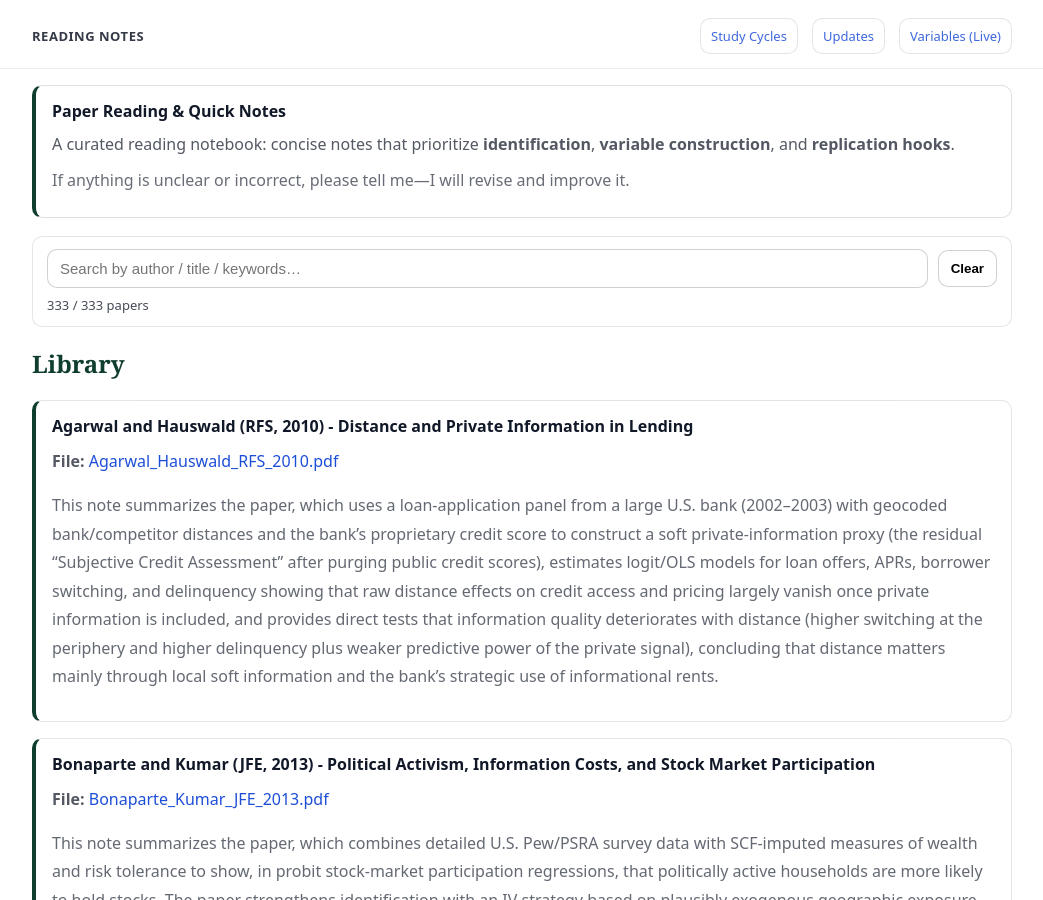
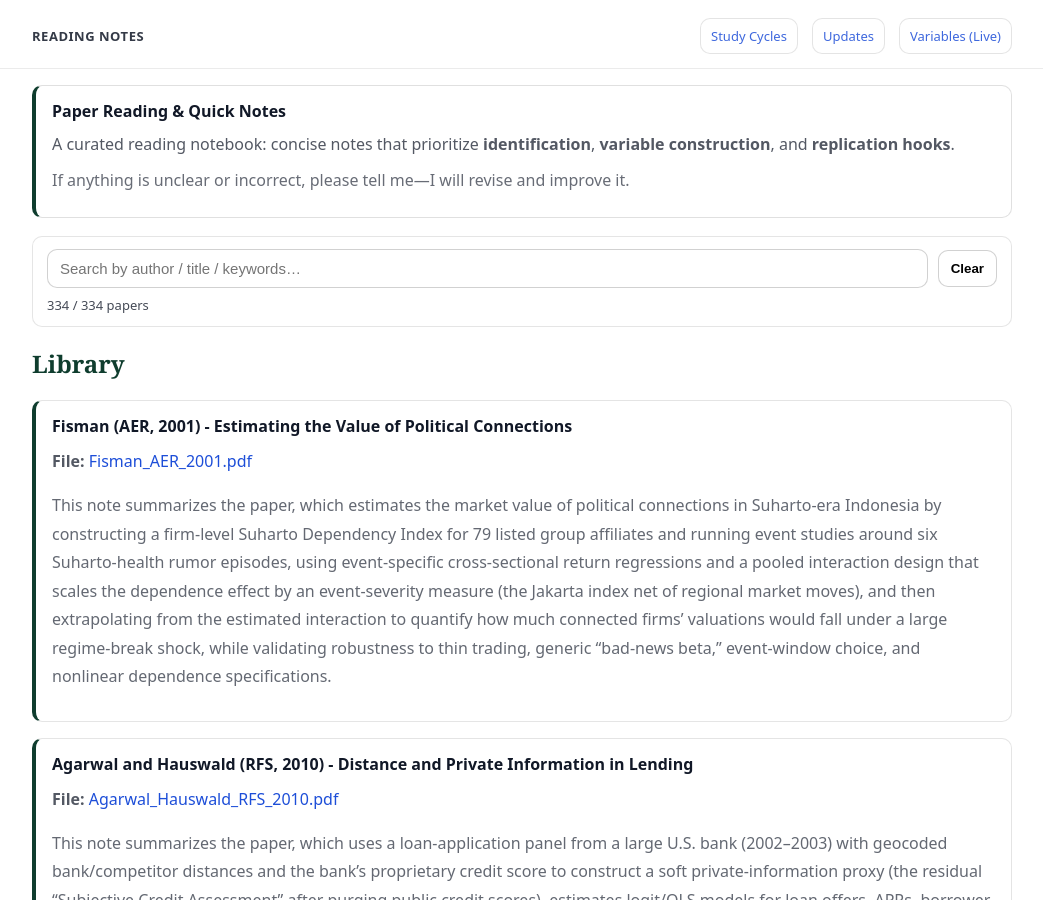
Before and after one commit to yaxinzn/study-archive, a Jekyll site: the page built from reading/index.md, in a window 1280 px wide and 900 px high. Shown: the whole window, without its empty margins (118-1161 px from the left). Built offline with Jekyll 4.4.1, drawn with Linux system fonts in a browser that asks for light colours.

Commit message:
Reading: add/update Fisman_AER_2001.pdf

```diff
--- a/_data/reading.yml
+++ b/_data/reading.yml
@@ -1,3 +1,7 @@
+- title: "Fisman (AER, 2001) - Estimating the Value of Political Connections"
+  file: "Fisman_AER_2001.pdf"
+  desc: "This note summarizes the paper, which estimates the market value of political connections in Suharto-era Indonesia by constructing a firm-level Suharto Dependency Index for 79 listed group affiliates and running event studies around six Suharto-health rumor episodes, using event-specific cross-sectional return regressions and a pooled interaction design that scales the dependence effect by an event-severity measure (the Jakarta index net of regional market moves), and then extrapolating from the estimated interaction to quantify how much connected firms’ valuations would fall under a large regime-break shock, while validating robustness to thin trading, generic “bad-news beta,” event-window choice, and nonlinear dependence specifications."
+
 - title: "Agarwal and Hauswald (RFS, 2010) - Distance and Private Information in Lending"
   file: "Agarwal_Hauswald_RFS_2010.pdf"
   desc: "This note summarizes the paper, which uses a loan-application panel from a large U.S. bank (2002–2003) with geocoded bank/competitor distances and the bank’s proprietary credit score to construct a soft private-information proxy (the residual “Subjective Credit Assessment” after purging public credit scores), estimates logit/OLS models for loan offers, APRs, borrower switching, and delinquency showing that raw distance effects on credit access and pricing largely vanish once private information is included, and provides direct tests that information quality deteriorates with distance (higher switching at the periphery and higher delinquency plus weaker predictive power of the private signal), concluding that distance matters mainly through local soft information and the bank’s strategic use of informational rents."
```
Also changed, not shown: 1 other file.
